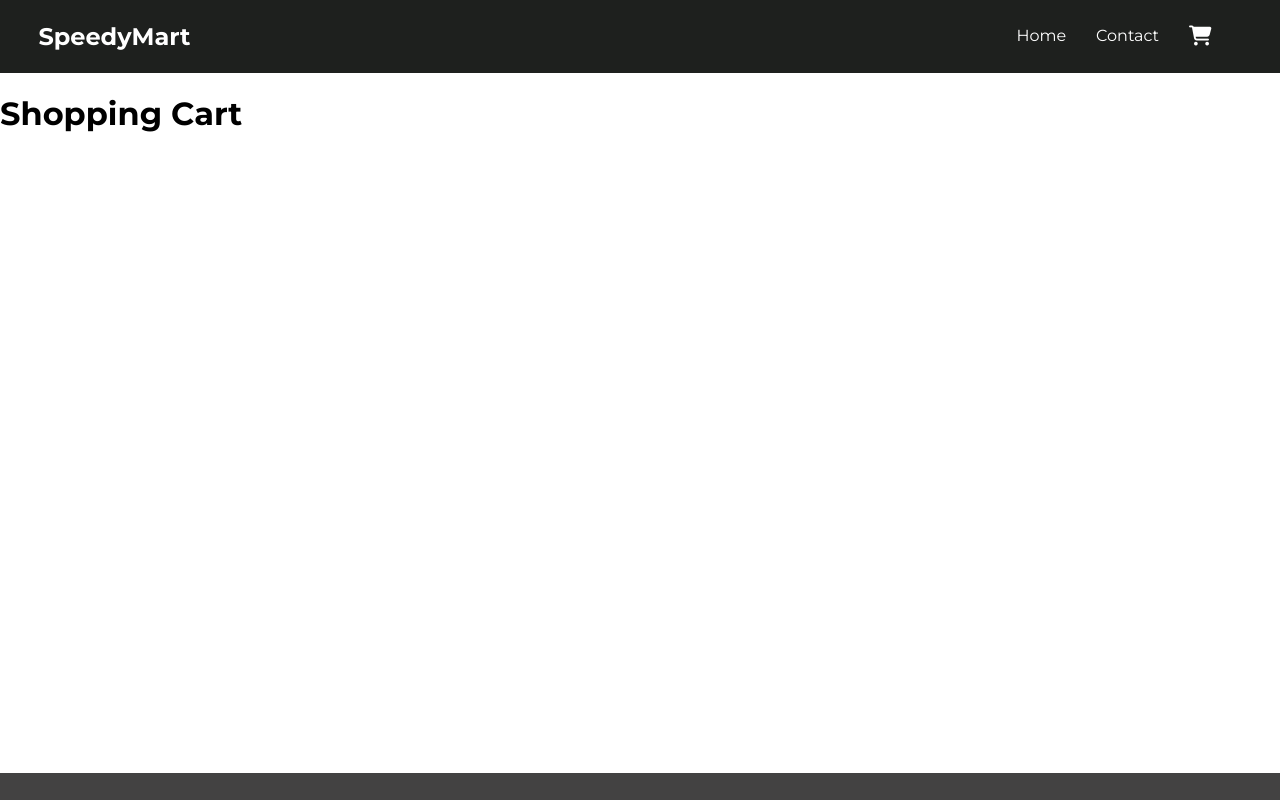
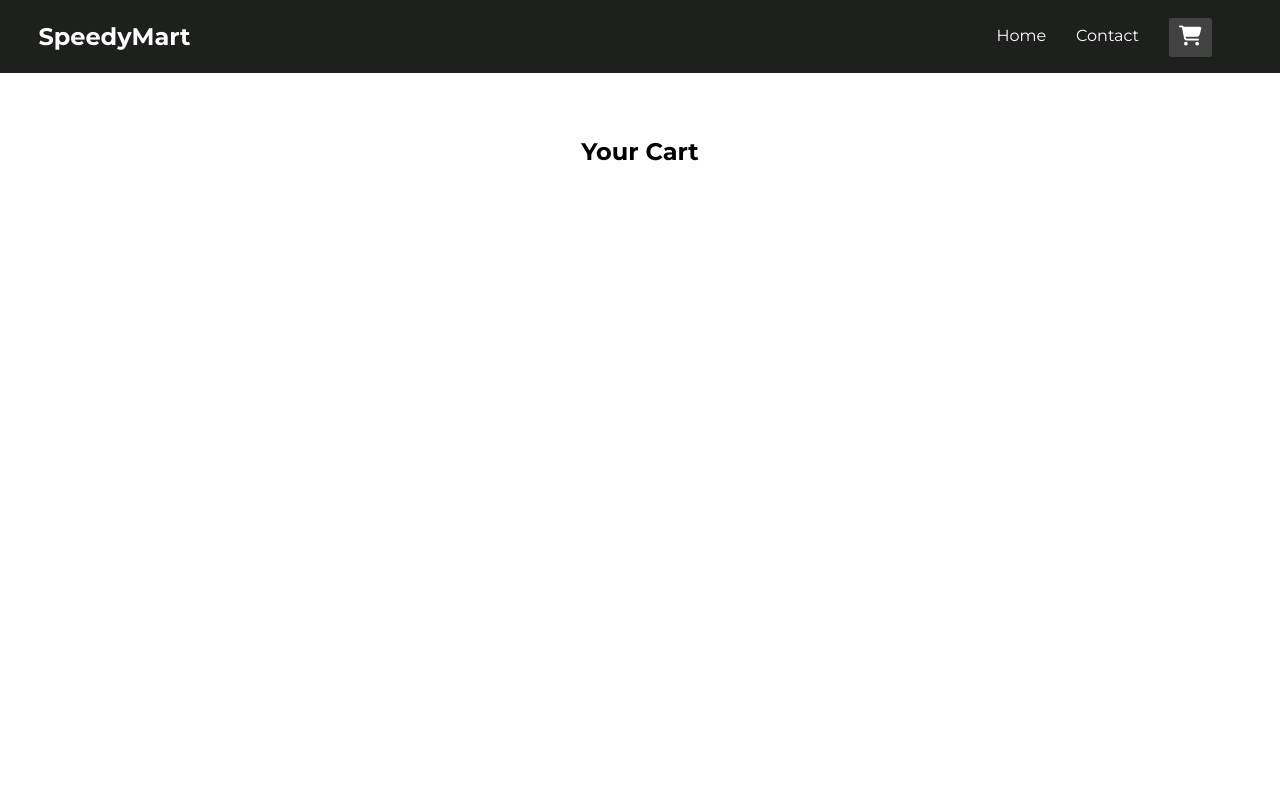
Before and after one commit to tahsinrukaiya/eCom-Website, a React (Vite) app in the folder starter-code/: page /shopping_cart in a window 1280 px wide. Shown: the top 800 px of the page. Built offline with nearby package versions, Linux system fonts and the light colour scheme.

Commit message:
navbar complete

```diff
--- a/starter-code/src/components/NavBar.jsx
+++ b/starter-code/src/components/NavBar.jsx
@@ -11,17 +11,19 @@ export default function NavBar() {
             <div className="navBar">
                 <div className="logo">
                     <span><Link to="/">SpeedyMart</Link></span></div>
+
                 <div className="menu" onClick={() =>
                     setMenuOpen(!menuOpen)
                 }>
-                    <span></span>
-                    <span></span>
-                    <span></span>
+                    <span className="line"></span>
+                    <span className="line"></span>
+                    <span className="line"></span>
                 </div>
                 <ul className={menuOpen ? "open" : ""}>
                     <li><NavLink to="/">Home</NavLink></li>
                     <li><NavLink to="contact">Contact</NavLink></li>
-                    <li><Link><i className="fa-solid fa-cart-shopping"></i></Link>
+                    <li>
+                        <NavLink to="shopping_cart"><i className="fa-solid fa-cart-shopping"></i></NavLink>
                     </li>
                 </ul>
             </div>
--- a/starter-code/src/components/pages/ShoppingCart.jsx
+++ b/starter-code/src/components/pages/ShoppingCart.jsx
@@ -1,7 +1,7 @@
 export default function ShoppingCart() {
     return (
-        <div>
-            <h1>Shopping Cart</h1>
+        <div className="heading_one">
+            <h2 >Your Cart</h2>
         </div>
     );
 }
--- a/starter-code/src/styles/index.css
+++ b/starter-code/src/styles/index.css
@@ -15,6 +15,7 @@ body {
   font-weight: 700;
   margin-left: 3%;
 }
+
 
 .navBar {
   width: 100%;
@@ -35,10 +36,6 @@ body {
   margin-right: 3%;
 }
 
-.navBar li a {
-  transition: 0.3s;
-}
-
 .navBar ul li {
   padding-right: 30px;
 }
@@ -52,7 +49,7 @@ a:-webkit-any-link {
   color: white;
 }
 
-.navBar ul li a:hover {
+.active {
   background-color: #434242;
   padding: 10px;
   border-radius: 3px;
@@ -68,6 +65,7 @@ a:-webkit-any-link {
   width: 2.25rem;
   height: 2rem;
 }
+
 
 .navBar .menu span {
   height: 0.4rem;
@@ -106,6 +104,16 @@ a:-webkit-any-link {
     display: flex;
   }
 
+  .navBar .menu {
+    height: 23px;
+    width: 30px;
+  }
+
+  .navBar .menu .line {
+    height: 4px;
+    width: 28px;
+  }
+
   .navBar {
     flex-direction: column;
     align-items: start;
```
